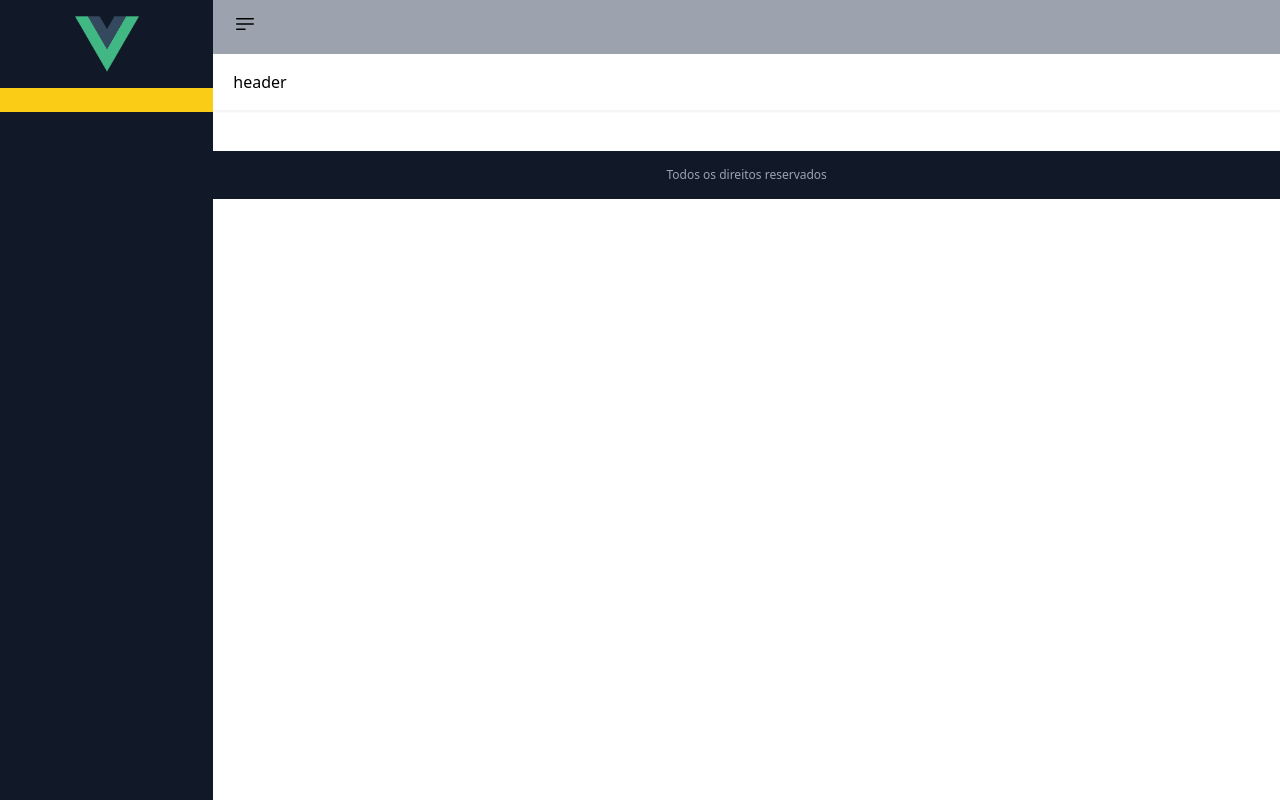
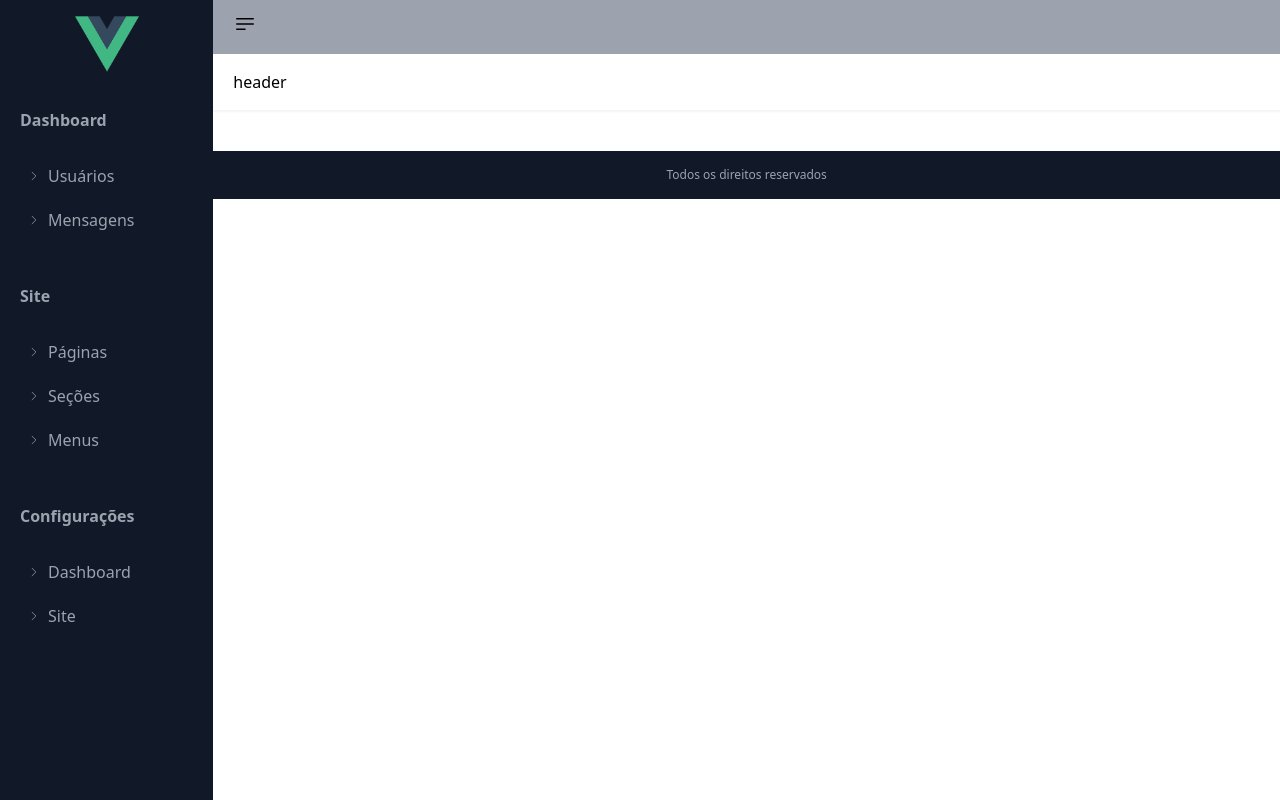
Before and after one commit to ernandesrs/pproj_vuejs3_estudos, a Vue app: page /me in a window 1280 px wide. Built offline with nearby package versions, Linux system fonts and the light colour scheme.

Commit message:
Conteúdo do sidebar, navegação e items de navegação

```diff
--- a/src/components/Layout/MainSidebar.vue
+++ b/src/components/Layout/MainSidebar/MainSidebar.vue
@@ -5,7 +5,7 @@
             <!-- sidebar header -->
             <header class="flex justify-center items-center py-3">
                 <div v-if="!$slots.header">
-                    <img class="w-16 h-16" src="./../../assets/logo.png" alt="">
+                    <img class="w-16 h-16" src="./../../../assets/logo.png" alt="">
                 </div>
                 <slot v-else name="header" />
             </header>
@@ -13,7 +13,8 @@
 
             <!-- sidebar content -->
             <div>
-                <div class="mx-auto py-3 px-5 bg-yellow-400">
+                <div class="mx-auto py-3 px-5">
+                    <slot name="sidebar" />
                 </div>
             </div>
             <!-- /sidebar content -->
--- /dev/null
+++ b/src/components/Layout/MainSidebar/SidebarElem.vue
@@ -0,0 +1,32 @@
+<template>
+    <div class="pb-4">
+        <h3 v-if="title" class="text-gray-400 font-semibold py-2">{{ title }}</h3>
+        <div class="py-4">
+            <SidebarNav v-if="navItems" :navItems="navItems" />
+        </div>
+    </div>
+</template>
+
+<script>
+
+import SidebarNav from './SidebarNav.vue';
+
+export default {
+    name: "SidebarElem",
+
+    components: { SidebarNav },
+
+    props: {
+        title: {
+            type: String,
+            default: null
+        },
+
+        navItems: {
+            type: Array,
+            default: null
+        },
+    },
+}
+
+</script>
--- /dev/null
+++ b/src/components/Layout/MainSidebar/SidebarNav.vue
@@ -0,0 +1,27 @@
+<template>
+    <nav class="flex flex-col">
+        <SidebarNavItem v-for="item in navItems" v-bind:key="item" :text="item.text" />
+    </nav>
+</template>
+
+<script>
+
+import SidebarNavItem from './SidebarNavItem.vue';
+export default {
+    name: "SidebarNav",
+
+    components: { SidebarNavItem },
+
+    props: {
+        navItems: {
+            type: Array,
+            default: null
+        },
+    },
+
+    data() {
+        return {};
+    },
+};
+
+</script>
--- /dev/null
+++ b/src/components/Layout/MainSidebar/SidebarNavItem.vue
@@ -0,0 +1,29 @@
+<template>
+    <a
+        class="block px-2 py-2 mb-1 text-gray-400 hover:bg-gray-800 hover:pl-4 duration-300 hover:duration-300">
+        <div class="flex items-center">
+            <svg class="w-3 h-3" xmlns="http://www.w3.org/2000/svg" fill="none"
+                viewBox="0 0 24 24" stroke-width="1.5" stroke="currentColor">
+                <path stroke-linecap="round" stroke-linejoin="round"
+                    d="M8.25 4.5l7.5 7.5-7.5 7.5" />
+            </svg>
+
+            <span class="ml-2">
+                {{ text }}
+            </span>
+        </div>
+    </a>
+</template>
+
+<script>
+export default {
+    name: 'SidebarNavItem',
+
+    props: {
+        text: {
+            type: String,
+            default: 'Nav item'
+        }
+    }
+};
+</script>
--- a/src/layouts/SidebarLayout.vue
+++ b/src/layouts/SidebarLayout.vue
@@ -1,5 +1,12 @@
 <template>
     <MainSidebar>
+        <template v-slot:sidebar>
+            <SidebarElem title="Dashboard" :nav-items="dashNavItems"></SidebarElem>
+            <SidebarElem title="Site" :nav-items="siteNavItems"></SidebarElem>
+            <SidebarElem title="Configurações" :nav-items="settingsNavItems">
+            </SidebarElem>
+        </template>
+
         <template v-slot:content>
             <MainHeader></MainHeader>
 
@@ -15,12 +22,70 @@
 </template>
 
 <script>
+
 import MainHeader from '@/components/Layout/MainHeader.vue';
 import MainMain from '@/components/Layout/MainMain.vue';
 import MainFooter from '@/components/Layout/MainFooter.vue';
-import MainSidebar from '@/components/Layout/MainSidebar.vue';
+import MainSidebar from '@/components/Layout/MainSidebar/MainSidebar.vue';
+import SidebarElem from '@/components/Layout/MainSidebar/SidebarElem.vue';
+
 export default {
     name: "SidebarLayout",
-    components: { MainHeader, MainMain, MainFooter, MainSidebar }
+    components: { MainHeader, MainMain, MainFooter, MainSidebar, SidebarElem },
+
+    data() {
+        return {
+            dashNavItems: [
+                {
+                    text: 'Usuários',
+                    title: 'Listagem de usuários',
+                    to: { name: 'index' },
+                    target: '_self',
+                },
+                {
+                    text: 'Mensagens',
+                    title: 'Listagem de mensagens',
+                    href: 'https://www.google.com',
+                    target: '_blank',
+                }
+            ],
+
+            siteNavItems: [
+                {
+                    text: 'Páginas',
+                    title: 'Listagem de páginas',
+                    href: 'https://www.google.com',
+                    target: '_blank',
+                },
+                {
+                    text: 'Seções',
+                    title: 'Listagem de seções',
+                    href: 'https://www.google.com',
+                    target: '_blank',
+                },
+                {
+                    text: 'Menus',
+                    title: 'Listagem de menus',
+                    href: 'https://www.google.com',
+                    target: '_blank',
+                },
+            ],
+
+            settingsNavItems: [
+                {
+                    text: 'Dashboard',
+                    title: 'Configurações do dashboard',
+                    href: 'https://www.google.com',
+                    target: '_blank',
+                },
+                {
+                    text: 'Site',
+                    title: 'Configurações do site',
+                    href: 'https://www.google.com',
+                    target: '_blank',
+                },
+            ],
+        };
+    },
 }
 </script>
```
